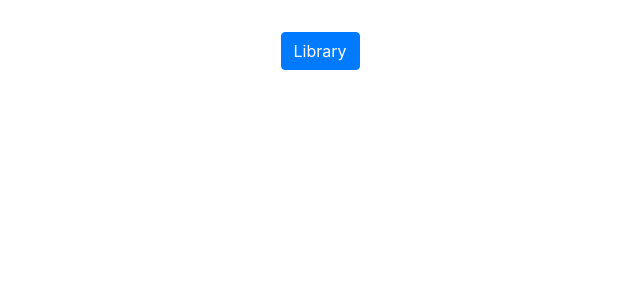
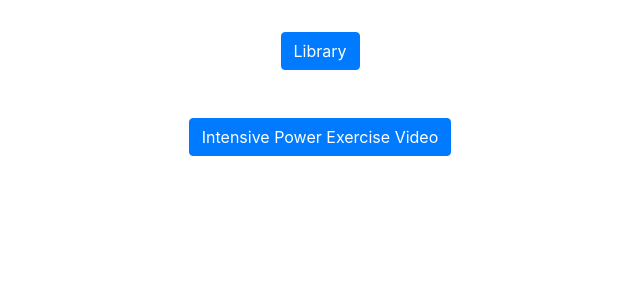
Before and after one commit to STCTRG/stckmrtrg.github.io, a plain HTML site: page index.html in a window 1280 px wide. Shown: the part 494-800 px from the top of the page, without its empty margins (320-960 px from the left). Drawn offline with nearby package versions, Linux system fonts and the light colour scheme.

Commit message:
Update index.html

```diff
--- a/index.html
+++ b/index.html
@@ -37,6 +37,9 @@
      <div class="d-flex justify-content-center mt-5">
   <a href="https://drive.google.com/drive/folders/1gtjranEHoWSUku7vzMvTSyUxQclgxO5z" target="_blank" class="btn btn-primary">Library</a>
 </div>
+        <div class="d-flex justify-content-center mt-5">
+  <a href="https://drive.google.com/file/d/1_gBs6lhqTGW63dI1CxlNpb9hYasGipU0/view?usp=sharing" target="_blank" class="btn btn-primary">Intensive Power Exercise Video</a>
+</div>
     </div>
 </body>
 </html>
```
